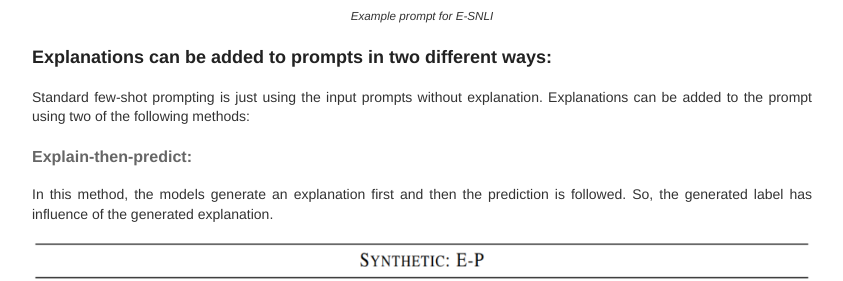
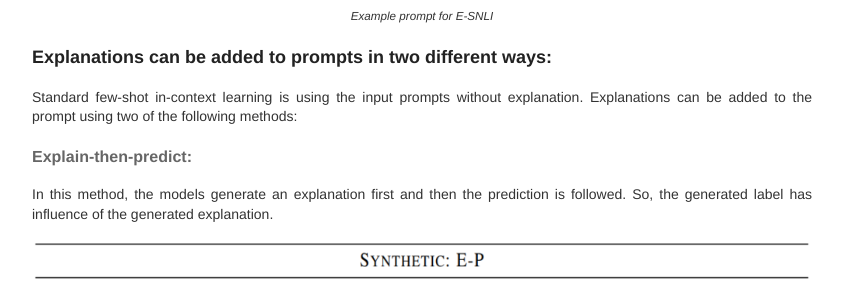
Before and after one commit to deepsthewarrior/deepsthewarrior.github.io, a Jekyll site: the page built from _posts/2023-2-14-Seminar-Report.md, in a window 1280 px wide and 900 px high, scrolled down 1916 px. Shown: the part 171-452 px from the top of the window, without its empty margins (218-1061 px from the left). Built offline with Jekyll 4.4.1, drawn with Linux system fonts in a browser that asks for light colours.

Commit message:
Update 2023-2-14-Seminar-Report.md

```diff
--- a/_posts/2023-2-14-Seminar-Report.md
+++ b/_posts/2023-2-14-Seminar-Report.md
@@ -54,7 +54,7 @@ In NLI tasks, the explanations are usually judged as entailed by/ neutral/ contr
 
 ### Explanations can be added to prompts in two different ways:
 
-Standard few-shot prompting is just using the input prompts without explanation. Explanations can be added to the prompt using two of the following methods:
+Standard few-shot in-context learning is using the input prompts without explanation. Explanations can be added to the prompt using two of the following methods:
 
 #### Explain-then-predict:
 
```
